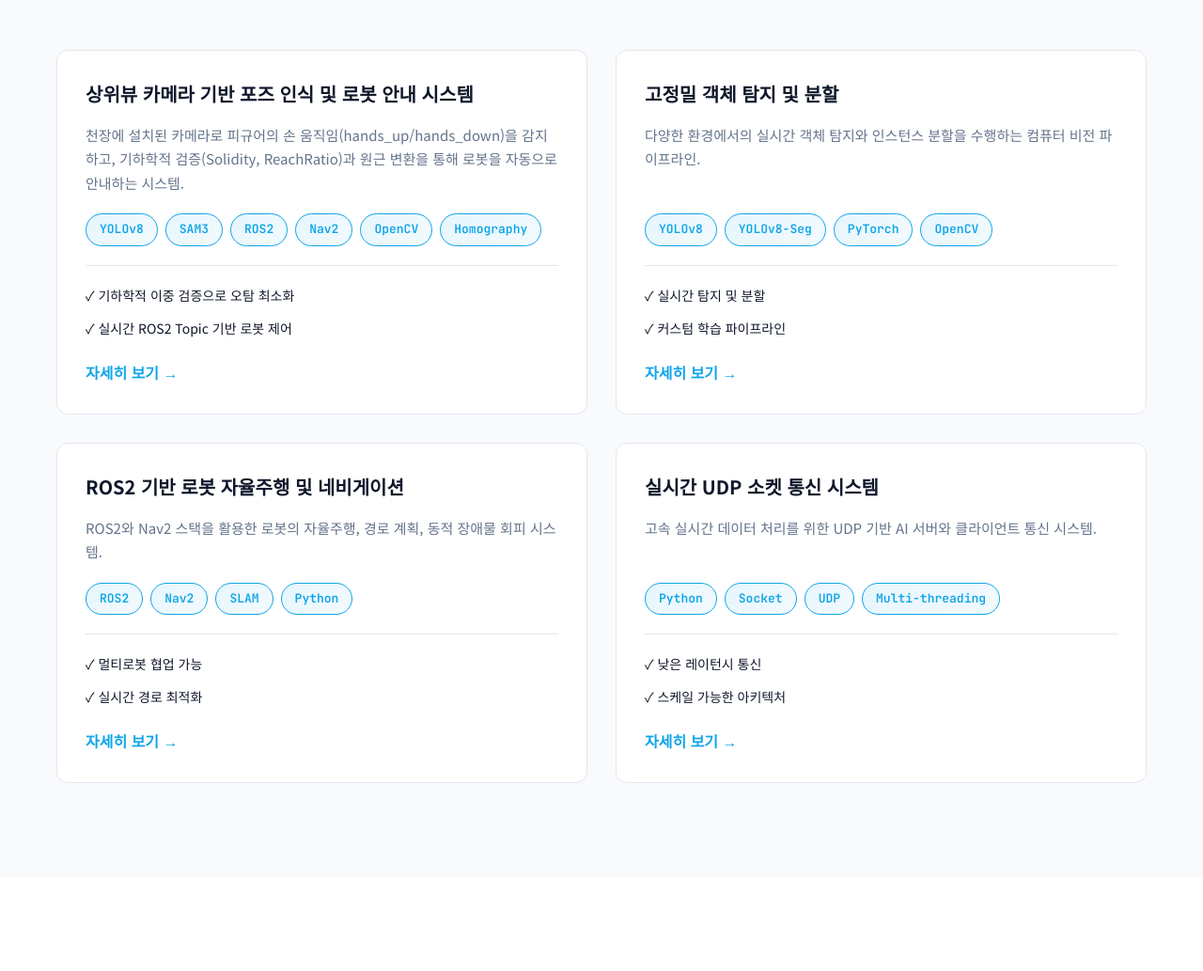
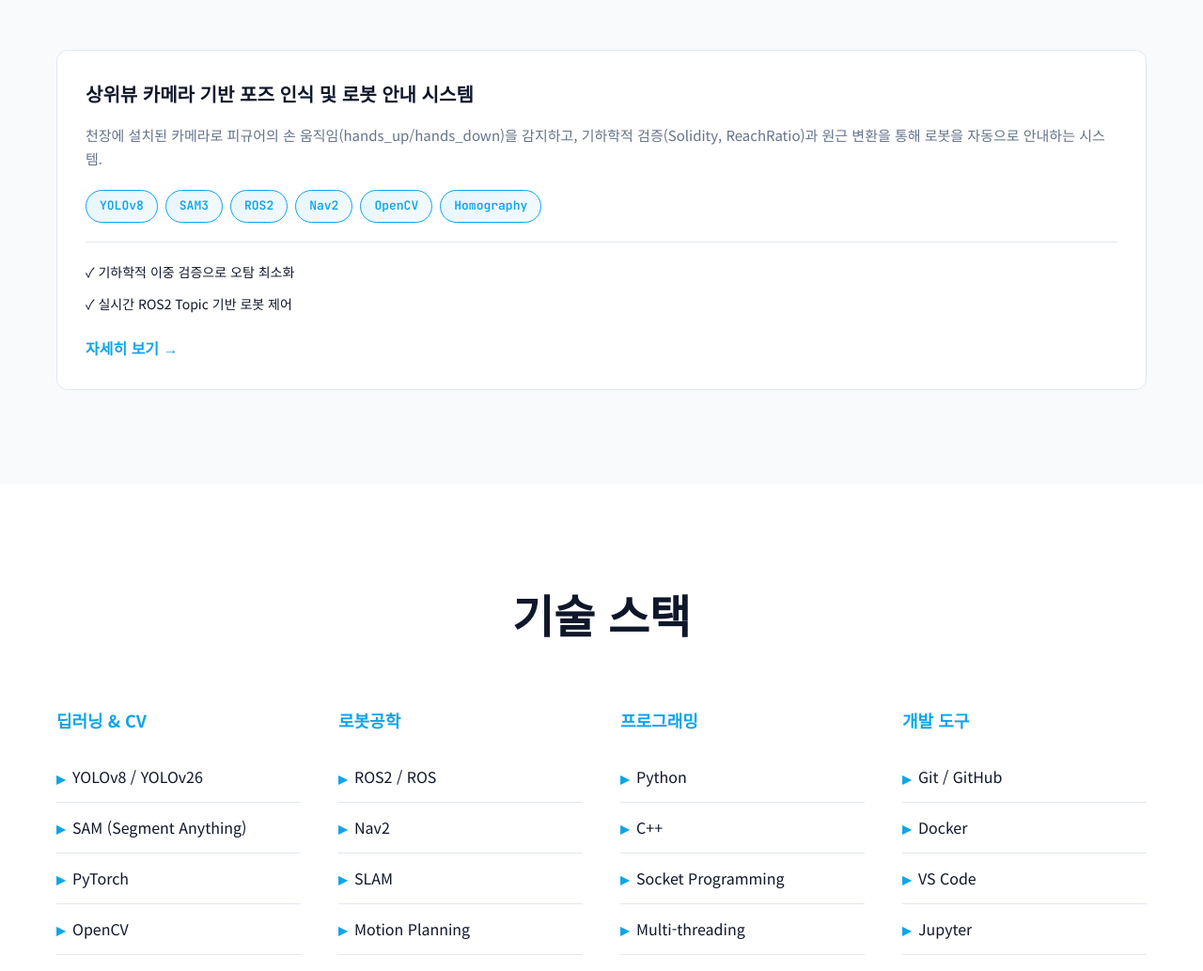
Before and after one commit to ROH-WON/ROH-WON.github.io, a plain HTML site: page index.html in a window 1280 px wide. Shown: the part 1560-2593 px from the top of the page at 94% size. Drawn offline with Linux system fonts and the light colour scheme.

Commit message:
Update portfolio to show only detection project

```diff
--- a/index.html
+++ b/index.html
@@ -52,7 +52,7 @@
                 </div>
                 <div class="about-stats">
                     <div class="stat">
-                        <span class="stat-number">3+</span>
+                        <span class="stat-number">1</span>
                         <span class="stat-label">주요 프로젝트</span>
                     </div>
                     <div class="stat">
@@ -94,69 +94,6 @@
                         <p class="project-highlight">✓ 기하학적 이중 검증으로 오탐 최소화</p>
                         <p class="project-highlight">✓ 실시간 ROS2 Topic 기반 로봇 제어</p>
                         <a href="projects/detection/" class="project-link">자세히 보기 →</a>
-                    </div>
-                </article>
-
-                <!-- Project 2: Vision Detection -->
-                <article class="project-card">
-                    <div class="project-header">
-                        <h3>고정밀 객체 탐지 및 분할</h3>
-                    </div>
-                    <p class="project-excerpt">
-                        다양한 환경에서의 실시간 객체 탐지와 인스턴스 분할을 수행하는 컴퓨터 비전 파이프라인.
-                    </p>
-                    <div class="tech-tags">
-                        <span class="tech-tag">YOLOv8</span>
-                        <span class="tech-tag">YOLOv8-Seg</span>
-                        <span class="tech-tag">PyTorch</span>
-                        <span class="tech-tag">OpenCV</span>
-                    </div>
-                    <div class="project-footer">
-                        <p class="project-highlight">✓ 실시간 탐지 및 분할</p>
-                        <p class="project-highlight">✓ 커스텀 학습 파이프라인</p>
-                        <a href="projects/vision.html" class="project-link">자세히 보기 →</a>
-                    </div>
-                </article>
-
-                <!-- Project 3: ROS2 Navigation -->
-                <article class="project-card">
-                    <div class="project-header">
-                        <h3>ROS2 기반 로봇 자율주행 및 네비게이션</h3>
-                    </div>
-                    <p class="project-excerpt">
-                        ROS2와 Nav2 스택을 활용한 로봇의 자율주행, 경로 계획, 동적 장애물 회피 시스템.
-                    </p>
-                    <div class="tech-tags">
-                        <span class="tech-tag">ROS2</span>
-                        <span class="tech-tag">Nav2</span>
-                        <span class="tech-tag">SLAM</span>
-                        <span class="tech-tag">Python</span>
-                    </div>
-                    <div class="project-footer">
-                        <p class="project-highlight">✓ 멀티로봇 협업 가능</p>
-                        <p class="project-highlight">✓ 실시간 경로 최적화</p>
-                        <a href="projects/robot.html" class="project-link">자세히 보기 →</a>
-                    </div>
-                </article>
-
-                <!-- Project 4: Socket Communication -->
-                <article class="project-card">
-                    <div class="project-header">
-                        <h3>실시간 UDP 소켓 통신 시스템</h3>
-                    </div>
-                    <p class="project-excerpt">
-                        고속 실시간 데이터 처리를 위한 UDP 기반 AI 서버와 클라이언트 통신 시스템.
-                    </p>
-                    <div class="tech-tags">
-                        <span class="tech-tag">Python</span>
-                        <span class="tech-tag">Socket</span>
-                        <span class="tech-tag">UDP</span>
-                        <span class="tech-tag">Multi-threading</span>
-                    </div>
-                    <div class="project-footer">
-                        <p class="project-highlight">✓ 낮은 레이턴시 통신</p>
-                        <p class="project-highlight">✓ 스케일 가능한 아키텍처</p>
-                        <a href="projects/socket.html" class="project-link">자세히 보기 →</a>
                     </div>
                 </article>
             </div>
```
